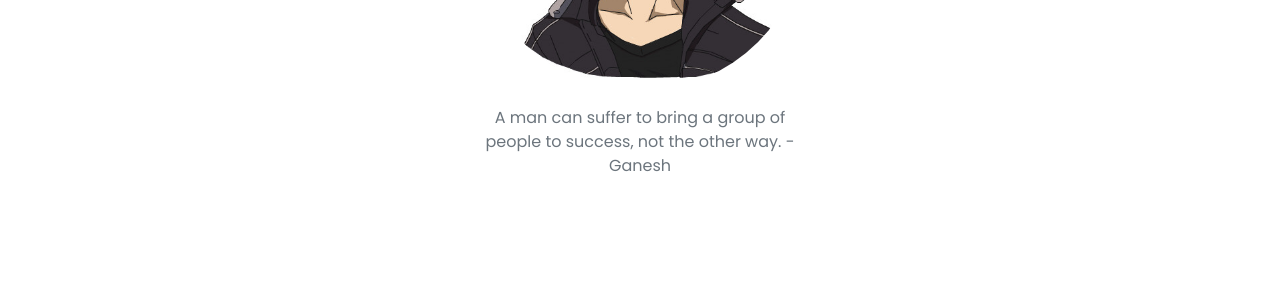
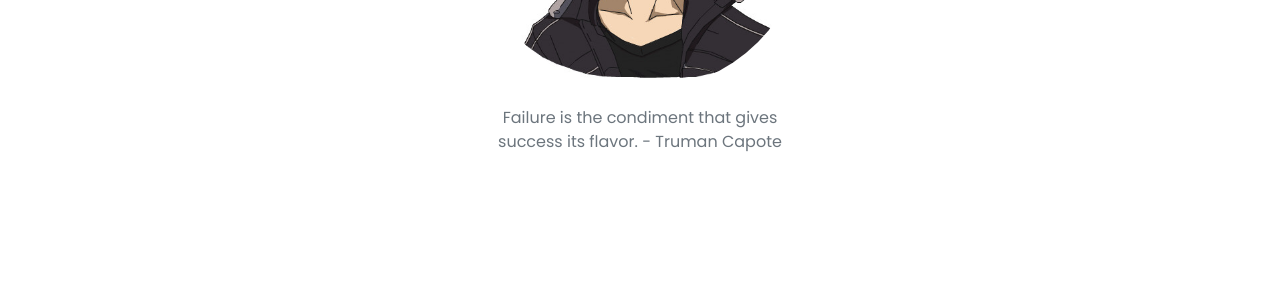
Before and after one commit to thaluu/thaluu.github.io, a Jekyll site: the page built from pages/index.md, in a window 1280 px wide. Shown: the part 405-705 px from the top of the page. Built offline with Jekyll 4.4.1, drawn with Linux system fonts in a browser that asks for light colours; nearby versions of some CDN libraries.

Commit message:
daily quote generator

```diff
--- a/_data/qod.yml
+++ b/_data/qod.yml
@@ -1,2 +1,2 @@
-quote: A man can suffer to bring a group of people to success, not the other way.
-author: Ganesh
+quote: Failure is the condiment that gives success its flavor.
+author: Truman Capote
```
